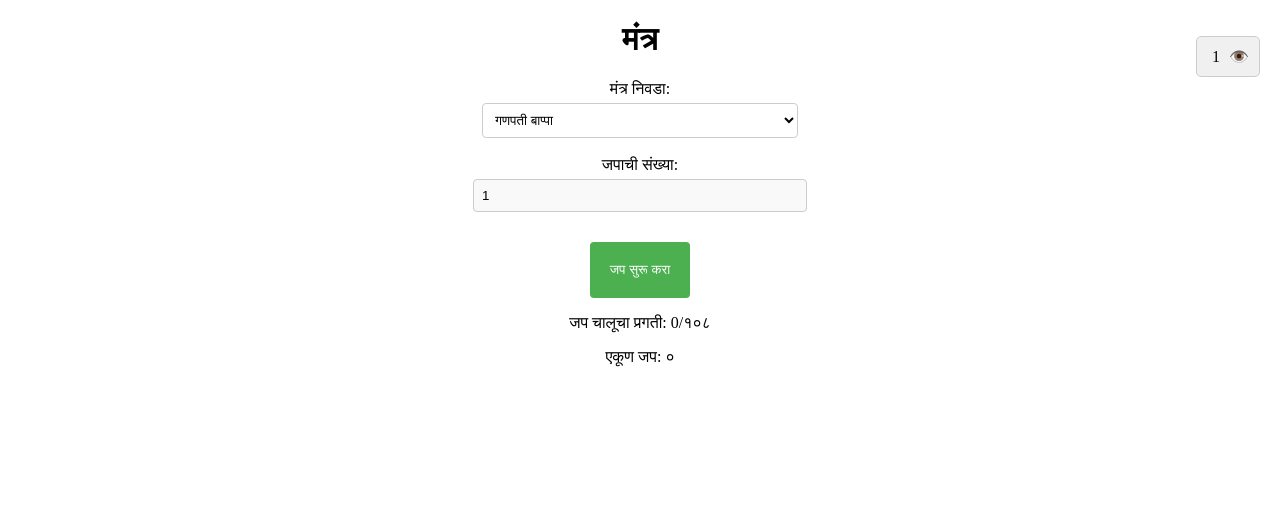
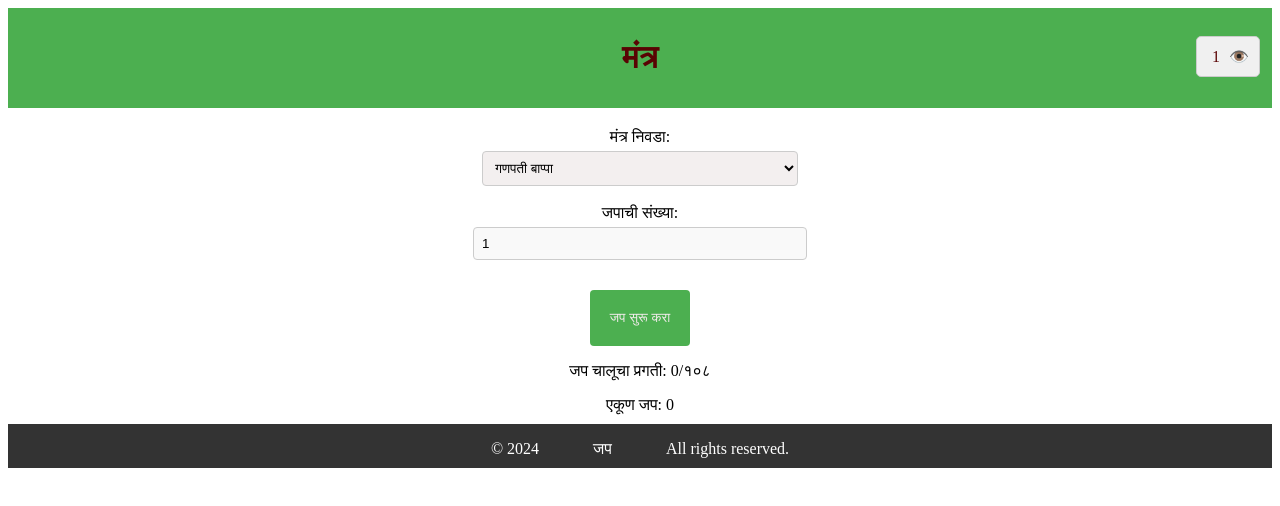
Before and after one commit to TheSwapnilJ/Chanting, a plain HTML site: page index.html in a window 1280 px wide. Drawn offline with Linux system fonts and the light colour scheme.

Commit message:
descriptive message

```diff
--- a/index.html
+++ b/index.html
@@ -7,8 +7,14 @@
   <link rel="stylesheet" href="styles.css">
 </head>
 <body>
-  <p id="visitor"><span id="visitorCount"></span> <span id="toggleVisitorCount" onclick="toggleVisitorCount()">👁️</span></p>
-  <h1><span id="selectedMantra">मंत्र</span></h1>
+  <header>
+    <!-- Header content including visitor count -->
+    <div id="headerContent">
+      <h1><span id="selectedMantra">मंत्र</span></h1>
+      <p id="visitor"><span id="visitorCount"></span> <span id="toggleVisitorCount" onclick="toggleVisitorCount()">👁️</span></p>
+    </div>
+  </header>
+
   <div class="container">
     <label for="mantraSelect">मंत्र निवडा:</label>
     <select id="mantraSelect">
@@ -22,12 +28,23 @@
     <br>
     <label for="times">जपाची संख्या:</label>
     <input type="number" id="times" min="1" value="1">
-    <button id="countBtn" style="display:none;">गणना++</button>
+    <button id="countBtn" style="display:none;">गणना</button>
     <button id="startBtn">जप सुरू करा</button>
 
     <p>जप चालूचा प्रगती: <span id="progress">0/१०८</span></p>
-    <p>एकूण जप: <span id="totalChants">०</span></p>
+    <p>एकूण जप: <span id="totalChants">0</span></p>
   </div>
+
+  <footer>
+    <div class="footer-content">
+
+      <p>&copy; 2024 <span>जप </span><span>All rights reserved.</span></p>
+    </div>
+  </footer>
+
+
+
+
   <script src="script.js"></script>
 </body>
 </html>
--- a/script.js
+++ b/script.js
@@ -18,14 +18,16 @@ function toggleVisitorCount() {
 
 // Function to increment and display the visitor count
 function incrementVisitorCount() {
-  if (localStorage.getItem('visits')) {
-    let count = parseInt(localStorage.getItem('visits'));
-    count++;
-    localStorage.setItem('visits', count);
-  } else {
-    localStorage.setItem('visits', 1);
+  if (!localStorage.getItem('totalVisits')) {
+    localStorage.setItem('totalVisits', '0');
   }
-  visitorCountDisplay.textContent = localStorage.getItem('visits');
+
+  let totalVisits = parseInt(localStorage.getItem('totalVisits'));
+  totalVisits++;
+  localStorage.setItem('totalVisits', totalVisits);
+
+  // Update the displayed total visit count
+  visitorCountDisplay.textContent = totalVisits;
 }
 
 // Call the function to increment and display the visitor count
--- a/styles.css
+++ b/styles.css
@@ -1,3 +1,10 @@
+
+header {
+  background-color: #4CAF50; /* Green background color */
+  color: rgb(89, 3, 3); /* White text color */
+  padding: 10px;
+  margin-bottom: 20px;/* Add some padding for better spacing */
+}
 
   h1 {
     text-align: center;
@@ -28,7 +35,7 @@ input[type="number"]:focus {
 }
 
 select {
-  background-color: white;
+  background-color: rgb(243, 239, 239);
 }
 
 input[type="number"] {
@@ -39,7 +46,7 @@ input[type="number"] {
   button {
     padding: 20px 20px;
     background-color: #4CAF50;
-    color: white;
+    color: rgb(244, 237, 237);
     border: none;
     border-radius: 4px;
     cursor: pointer;
@@ -76,9 +83,13 @@ input[type="number"] {
 
   .eye-icon {
     cursor: pointer;
-    font-size: 20px;
-    margin-left: 5px;
+    font-size: 14px; /* Adjust the font size */
+    position: absolute; /* Make the eye icon position absolute */
+    top: 10px; /* Adjust the top position of the eye icon */
+    right: 10px; /* Adjust the right position of the eye icon */
+    border: 1px solid #f11818;
   }
+
 
   #visitor {
     position: fixed;
@@ -111,3 +122,17 @@ input[type="number"] {
         padding: 15px 15px;
     }
 }
+footer {
+  background-color: #333; /* Dark gray background color */
+  color: white; /* White text color */
+  padding: 10Spx; /* Add some padding for better spacing */
+  text-align: center; /* Center align text in the footer */
+}
+.footer-content {
+  display: flex; /* Use flexbox for layout */
+  justify-content: center; /* Center the content horizontally */
+  align-items: center; /* Center the content vertically */
+}
+.footer-content span {
+  margin-left: 50px; /* Add margin between spans */
+}
```
